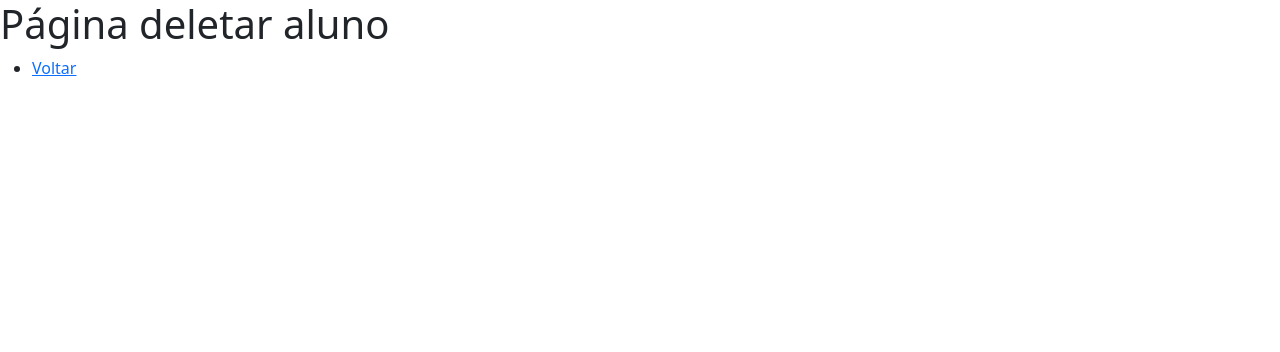
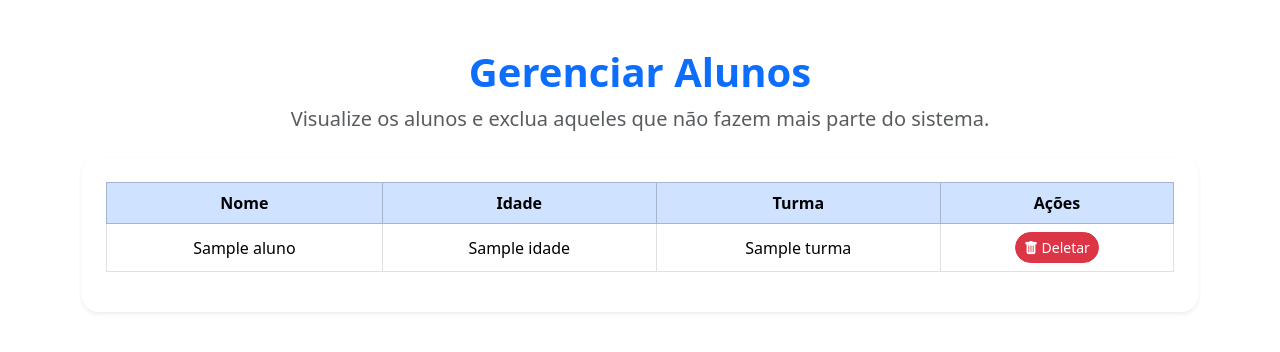
Before and after one commit to Caio-Mizohata/Django-School, a Django app: template alunos/templates/alunos/deletar.html in a window 1280 px wide. Shown: the top 352 px of the page. Run offline with Django 5.2, Linux system fonts and the light colour scheme; the template is opened without the code that fills it: most values are stand-ins (such as "Sample title", 1, 10 or a date in 2020).

Commit message:
Added styles for Deletar and Detalhe templates

```diff
--- a/alunos/templates/alunos/deletar.html
+++ b/alunos/templates/alunos/deletar.html
@@ -1,13 +1,45 @@
 {% extends "core/base.html" %}
 
-{% block title %} <title>Deletar aluno - Gestão Escola Django</title> {% endblock %}
+{% block content %}
+<div class="container mt-5">
+    <div class="text-center mb-4">
+        <h2 class="display-6 fw-bold text-primary">Gerenciar Alunos</h2>
+        <p class="lead text-muted">Visualize os alunos e exclua aqueles que não fazem mais parte do sistema.</p>
+    </div>
 
-{% block content %}
-<h1>Página deletar aluno</h1>
-
-<nav>
-    <ul>
-        <li><a href="{% url 'listar_alunos' %}">Voltar</a></li>
-    </ul>
-</nav>
+    {% if object_list %}
+    <div class="card shadow-sm border-0 rounded-4 bg-white p-4">
+        <div class="table-responsive">
+            <table class="table table-bordered table-hover align-middle text-center">
+                <thead class="table-primary">
+                    <tr>
+                        <th>Nome</th>
+                        <th>Idade</th>
+                        <th>Turma</th>
+                        <th>Ações</th>
+                    </tr>
+                </thead>
+                <tbody>
+                    {% for aluno in object_list %}
+                    <tr>
+                        <td>{{ aluno.nome }}</td>
+                        <td>{{ aluno.idade }}</td>
+                        <td>{{ aluno.turma }}</td>
+                        <td>
+                            <a href="{% url 'deletar_aluno_confirmar' aluno.id %}" class="btn btn-danger btn-sm rounded-pill">
+                                <i class="bi bi-trash-fill"></i> Deletar
+                            </a>
+                        </td>
+                    </tr>
+                    {% endfor %}
+                </tbody>
+            </table>
+        </div>
+    </div>
+    {% else %}
+    <div class="card border-0 shadow-sm rounded-4 bg-light p-4 text-center">
+        <p class="text-muted mb-0">Nenhum aluno cadastrado no momento.</p>
+    </div>
+    {% endif %}
+</div>
 {% endblock %}
```
Also changed, not shown: alunos/templates/alunos/detalhe.html (+28 -7 lines).
